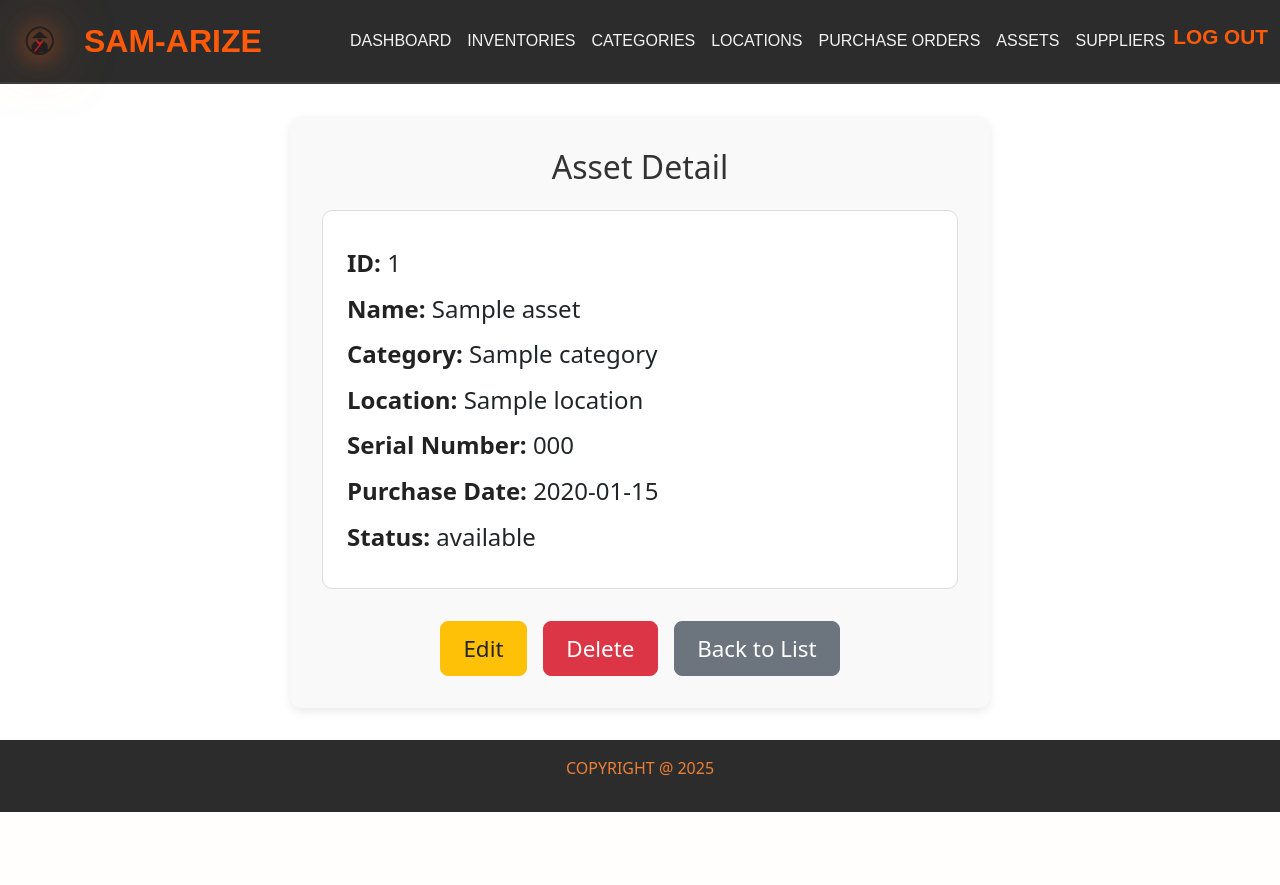
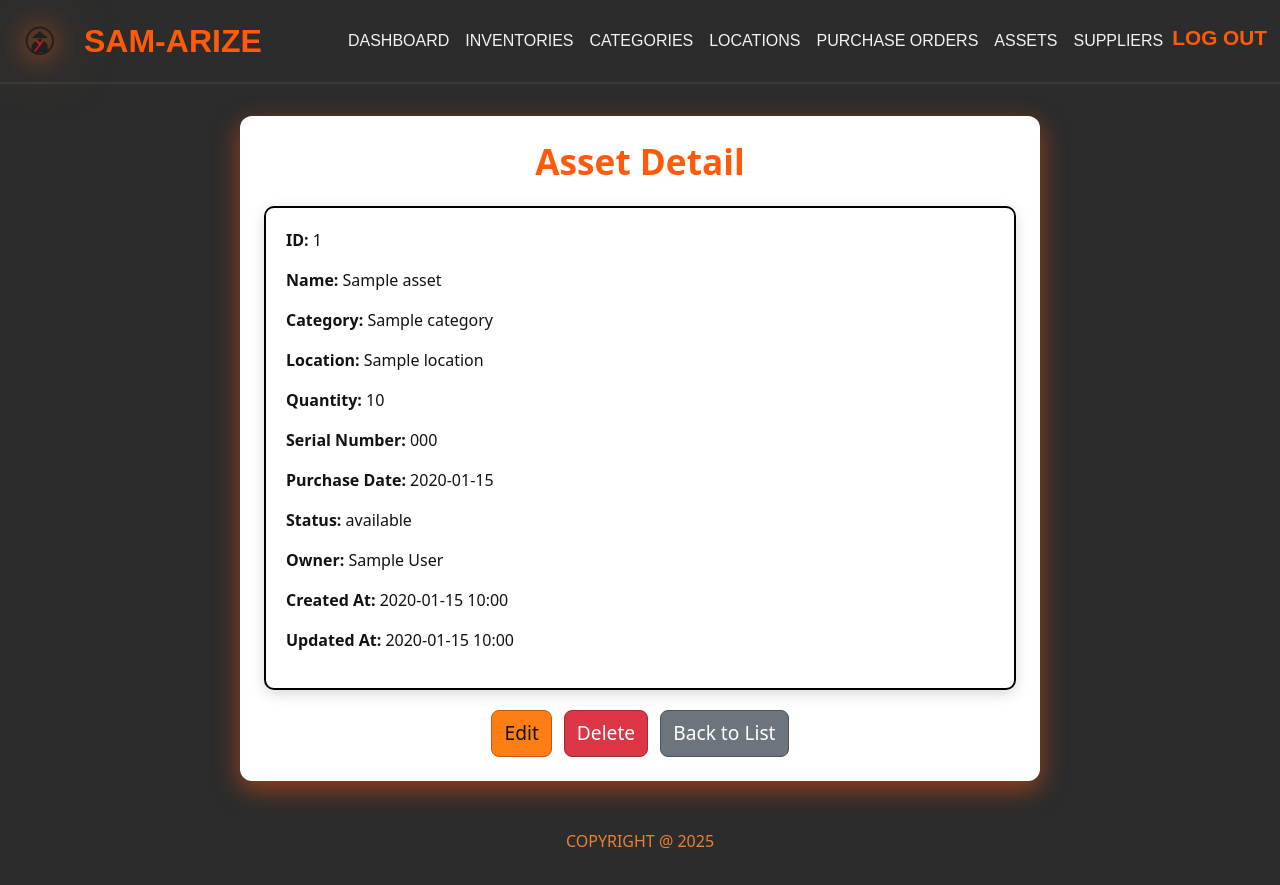
Before and after one commit to MarcoPhilip/sam-arize, a Django app: page /assets/1 in a window 1280 px wide. Before the commit the page ends 812 px from the top, so only its background shows below. Run offline with Django 5.2, Linux system fonts and the light colour scheme; a user stored in the database is signed in; tables that the repository leaves empty hold one stand-in row (values such as "Sample post"); some web fonts are replaced.

Commit message:
#40 asset detail defined. asset owner is displayed in the list and detail template.

```diff
--- a/main_app/static/css/asset/asset_detail.css
+++ b/main_app/static/css/asset/asset_detail.css
@@ -1,72 +1,163 @@
+:root{
+  /* App palette (matches your assets list CSS) */
+  --bg: #1f1f1f;
+  --surface: #2c2c2c;
+  --border: #3a3a3a;
+  --text: #f3f3f3;
+  --muted: #cfcfcf;
+  --accent: #ff5a09;
+  --accent-2: #ec7f37;
+
+  /* Button variables (WCAG AA) */
+  --btn-primary-bg: #0d6efd;
+  --btn-primary-hover: #0b5ed7;
+  --btn-primary-text: #ffffff;
+  --btn-primary-border: #0a58ca;
+
+  --btn-success-bg: #198754;
+  --btn-success-hover: #146c43;
+  --btn-success-text: #ffffff;
+  --btn-success-border: #116338;
+
+  --btn-warning-bg: #fd7e14;
+  --btn-warning-hover: #e3640d;
+  --btn-warning-text: #111111;
+  --btn-warning-border: #c75a07;
+
+  --btn-danger-bg: #dc3545;
+  --btn-danger-hover: #bb2d3b;
+  --btn-danger-text: #ffffff;
+  --btn-danger-border: #a52834;
+
+  --btn-info-bg: #6c757d;
+  --btn-info-hover: #5a6268;
+  --btn-info-text: #ffffff;
+  --btn-info-border: #4d545a;
+}
+
+/* Page background (same dark as list page) */
+body {
+  background: var(--surface);
+  color: var(--text);
+}
+
+/* Outer container: white card on dark page, with subtle orange glow */
 .asset-detail-container {
-  max-width: 700px;
+  max-width: 800px;
   margin: 2rem auto;
-  padding: 2rem;
-  background-color: #f9f9f9;
+  padding: 1.5rem;
+  background: #fff;
   border-radius: 12px;
-  box-shadow: 0 4px 10px rgba(0,0,0,0.08);
+  box-shadow: 0 8px 24px rgba(255, 90, 9, .5);
+  color: #121212;
 }
 
 .asset-detail-container h2 {
-  margin-bottom: 1.5rem;
-  color: #333;
+  margin: 0 0 1.5rem;
+  font-size: 2.2rem;
+  font-weight: 700;
   text-align: center;
+  color: var(--accent);
 }
 
+/* Detail card content */
 .asset-card {
-  background: white;
-  padding: 1.5rem;
+  background: #fff;
+  border: 2px solid #000;      /* black border to match list table */
   border-radius: 10px;
-  border: 1px solid #ddd;
-  margin-bottom: 2rem;
+  box-shadow: 0 4px 14px rgba(0,0,0,.15);
+  padding: 1.25rem;
 }
 
-.asset-card p {
-  font-size: 1.5rem;
-  margin: 0.6rem 0;
+/* Rows (label/value) */
+.asset-card .row {
+  display: grid;
+  grid-template-columns: 180px 1fr;
+  gap: 1rem;
+  padding: .75rem 1rem;
+  border-bottom: 1px solid #000;
 }
 
-.asset-card strong {
+.asset-card .row:last-child {
+  border-bottom: none;
+}
+
+.asset-card .label {
+  font-weight: 700;
   color: #222;
 }
 
+.asset-card .value {
+  color: #121212;
+  word-break: break-word;
+}
+
+/* Actions (centered buttons) */
 .actions {
   display: flex;
   justify-content: center;
-  gap: 1rem;
+  gap: .75rem;
+  margin-top: 1.25rem;
 }
 
-.actions .btn {
-  padding: 0.6rem 1.4rem;
+/* Base button styles (same system as list page) */
+.btn {
+  display: inline-block;
+  padding: 8px 12px;
   border-radius: 8px;
+  font-size: 1.2rem;
   text-decoration: none;
-  font-size: 1.4rem;
-  transition: background 0.2s ease;
+  cursor: pointer;
+  border: 1px solid transparent;
+  transition: background .2s ease, border-color .2s ease, transform .05s ease;
+}
+.btn:active { transform: translateY(1px); }
+.btn:focus-visible { outline: 2px solid #000; outline-offset: 2px; }
+
+/* Info (Back) */
+.btn-info {
+  background: var(--btn-info-bg);
+  color: var(--btn-info-text);
+  border: 1px solid var(--btn-info-border);
+}
+.btn-info:hover { background: var(--btn-info-hover); }
+
+/* Warning (Edit) */
+.btn-warning {
+  background: var(--btn-warning-bg);
+  color: var(--btn-warning-text);
+  border: 1px solid var(--btn-warning-border);
+}
+.btn-warning:hover { background: var(--btn-warning-hover); }
+
+/* Danger (Delete) */
+.btn-danger {
+  background: var(--btn-danger-bg);
+  color: var(--btn-danger-text);
+  border: 1px solid var(--btn-danger-border);
+}
+.btn-danger:hover { background: var(--btn-danger-hover); }
+
+/* Responsive */
+@media (max-width: 768px) {
+  .asset-detail-container {
+    margin: 1rem;
+    padding: 1rem;
+  }
+  .asset-card .row {
+    grid-template-columns: 1fr;   /* stack label/value */
+    gap: .4rem;
+    padding: .6rem .75rem;
+  }
+  .asset-card .label { color: var(--accent); }
+  .actions {
+    flex-direction: column;
+    align-items: stretch;
+  }
+  .actions .btn { width: 100%; }
 }
 
-.btn-warning {
-  background-color: #ffc107;
-  color: #212529;
+@media (max-width: 480px) {
+  .asset-detail-container h2 { font-size: 1.6rem; }
+  .btn { font-size: 1.05rem; padding: 8px 10px; }
 }
-
-.btn-warning:hover {
-  background-color: #e0a800;
-}
-
-.btn-danger {
-  background-color: #dc3545;
-  color: #fff;
-}
-
-.btn-danger:hover {
-  background-color: #c82333;
-}
-
-.btn-secondary {
-  background-color: #6c757d;
-  color: #fff;
-}
-
-.btn-secondary:hover {
-  background-color: #5a6268;
-}
--- a/main_app/templates/asset/asset_detail.html
+++ b/main_app/templates/asset/asset_detail.html
@@ -4,11 +4,9 @@
 {% block title %}
 Asset Details · SAM-ARIZE
 {% endblock %}
+
 {% block head %}
-<link
-  rel="stylesheet"
-  href="{% static 'css/asset/asset_detail.css' %}"
-/>
+<link rel="stylesheet" href="{% static 'css/asset/asset_detail.css' %}">
 {% endblock %}
 
 {% block content %}
@@ -20,9 +18,19 @@ Asset Details · SAM-ARIZE
     <p><strong>Name:</strong> {{ asset.name }}</p>
     <p><strong>Category:</strong> {{ asset.category }}</p>
     <p><strong>Location:</strong> {{ asset.location }}</p>
+    <p><strong>Quantity:</strong> {{ asset.quantity }}</p>
     <p><strong>Serial Number:</strong> {{ asset.serial_number }}</p>
     <p><strong>Purchase Date:</strong> {{ asset.purchase_date|date:"Y-m-d" }}</p>
     <p><strong>Status:</strong> {{ asset.status }}</p>
+    <p><strong>Owner:</strong>
+      {% if asset.owner %}
+        {% firstof asset.owner.get_full_name asset.owner.username %}
+      {% else %}
+        —
+      {% endif %}
+    </p>
+    <p><strong>Created At:</strong> {{ asset.created_at|date:"Y-m-d H:i" }}</p>
+    <p><strong>Updated At:</strong> {{ asset.updated_at|date:"Y-m-d H:i" }}</p>
   </div>
 
   <div class="actions">
@@ -31,7 +39,7 @@ Asset Details · SAM-ARIZE
        onclick="return confirm('Are you sure you want to delete this asset?');">
       Delete
     </a>
-    <a href="{% url 'asset_index' %}" class="btn btn-secondary">Back to List</a>
+    <a href="{% url 'asset_index' %}" class="btn btn-info">Back to List</a>
   </div>
 </div>
 {% endblock %}
--- a/main_app/views.py
+++ b/main_app/views.py
@@ -6,6 +6,7 @@ from django.contrib.admin.views.decorators import staff_member_required
 from django.contrib.auth import get_user_model
 from django.contrib.auth.forms import UserCreationForm
 from django.contrib.auth import login
+from django.contrib.auth.mixins import LoginRequiredMixin
 # CBV Imports
 from django.views.generic import CreateView, ListView, DetailView, UpdateView, DeleteView
 from django.urls import reverse_lazy
@@ -181,11 +182,13 @@ def category_delete(request, pk):
     return render(request, 'category/category_confirm_delete.html', {'category': category})
 
 # List inventory
+@login_required
 def inventory_list(request):
     inventories = Inventory.objects.all()
     return render(request, 'inventory/inventory_list.html', {'inventories': inventories})
 
 # Add inventory
+@login_required
 def inventory_add(request):
     if request.method == 'POST':
         form = InventoryForm(request.POST)
@@ -197,6 +200,7 @@ def inventory_add(request):
     return render(request, 'inventory/inventory_form.html', {'form': form, 'title': 'Edit Inventory'})
 
 # Edit inventory
+@login_required
 def inventory_edit(request, pk):
     inventory = get_object_or_404(Inventory, pk=pk)
     if request.method == 'POST':
@@ -209,6 +213,7 @@ def inventory_edit(request, pk):
     return render(request, 'inventory/inventory_form.html', {'form': form, 'title': 'Edit Inventory'})
 
 # Delete inventory
+@login_required
 def inventory_delete(request, pk):
     item = get_object_or_404(Inventory, pk=pk)
     if request.method == 'POST':
@@ -260,6 +265,7 @@ def location_delete(request, pk):
         return redirect('location_list')
     return render(request, 'location/location_confirm_delete.html', {'location': location})
 
+@login_required
 def supplier_list(request):
     query = request.GET.get('q')
     if query:
@@ -275,6 +281,7 @@ def supplier_list(request):
 
     return render(request, 'supplier/supplier_list.html', {'supplier': supplier})
 
+@login_required
 def supplier_detail(request, pk):
     supplier = get_object_or_404(Supplier, pk=pk)
     return render(request, "supplier/supplier_detail.html", {"supplier": supplier})
@@ -289,6 +296,7 @@ def supplier_create(request):
         form = SupplierForm()
     return render(request, "supplier/supplier_form.html", {"form": form, "mode": "create"})
 
+@login_required
 def supplier_edit(request, pk):
     supplier = get_object_or_404(Supplier, pk=pk)
     if request.method == "POST":
@@ -300,6 +308,7 @@ def supplier_edit(request, pk):
         form = SupplierForm(instance=supplier)
     return render(request, "supplier/supplier_form.html", {"form": form, "mode": "edit", "supplier": supplier})
 
+@login_required
 def supplier_delete(request, pk):
     supplier = get_object_or_404(Supplier, pk=pk)
     if request.method == "POST":
@@ -308,24 +317,31 @@ def supplier_delete(request, pk):
     return render(request, "supplier/supplier_confirm_delete.html", {"supplier": supplier})
 
 
-class AssetCreate(CreateView):
+class AssetCreate(LoginRequiredMixin, CreateView):
     model = Asset
     form_class = AssetForm
     template_name = "asset/asset_create.html"
     success_url = reverse_lazy("asset_index")
 
-class AssetDetail(DetailView):
+    # Set user as owner
+    def form_valid(self, form):
+        # ensure the owner is set to the logged-in user
+        if not form.instance.owner_id:
+            form.instance.owner = self.request.user
+        return super().form_valid(form)
+
+class AssetDetail(LoginRequiredMixin, DetailView):
     model = Asset
     template_name = "asset/asset_detail.html"
 
 
-class AssetUpdate(UpdateView):
+class AssetUpdate(LoginRequiredMixin, UpdateView):
     model = Asset
     form_class = AssetForm
     template_name = "asset/asset_update.html"
     success_url = reverse_lazy("asset_index")
 
-class AssetDelete(DeleteView):
+class AssetDelete(LoginRequiredMixin, DeleteView):
     model = Asset
     template_name = "asset/asset_confirm_delete.html"
     success_url = reverse_lazy("asset_index")
```
Also changed, not shown: main_app/templates/asset/asset_list.html (+7 -12 lines).
